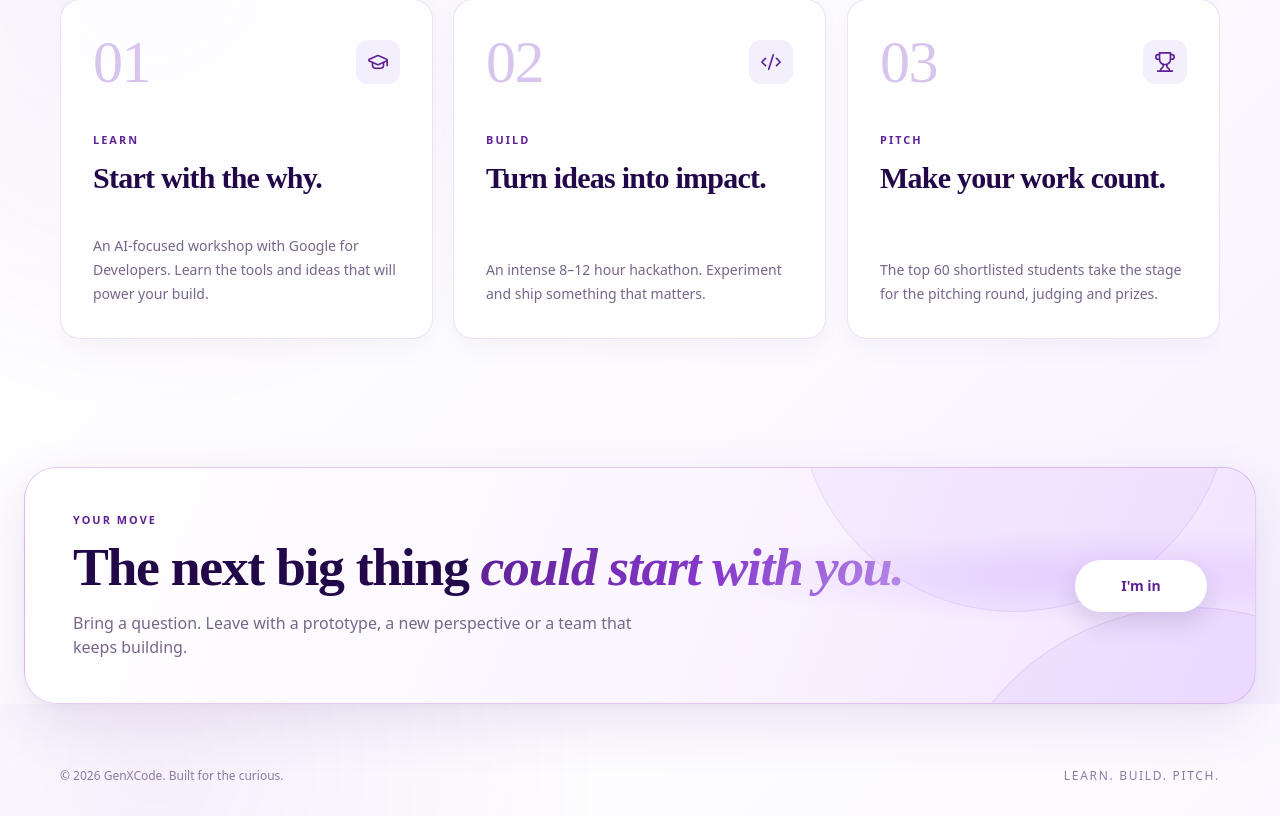
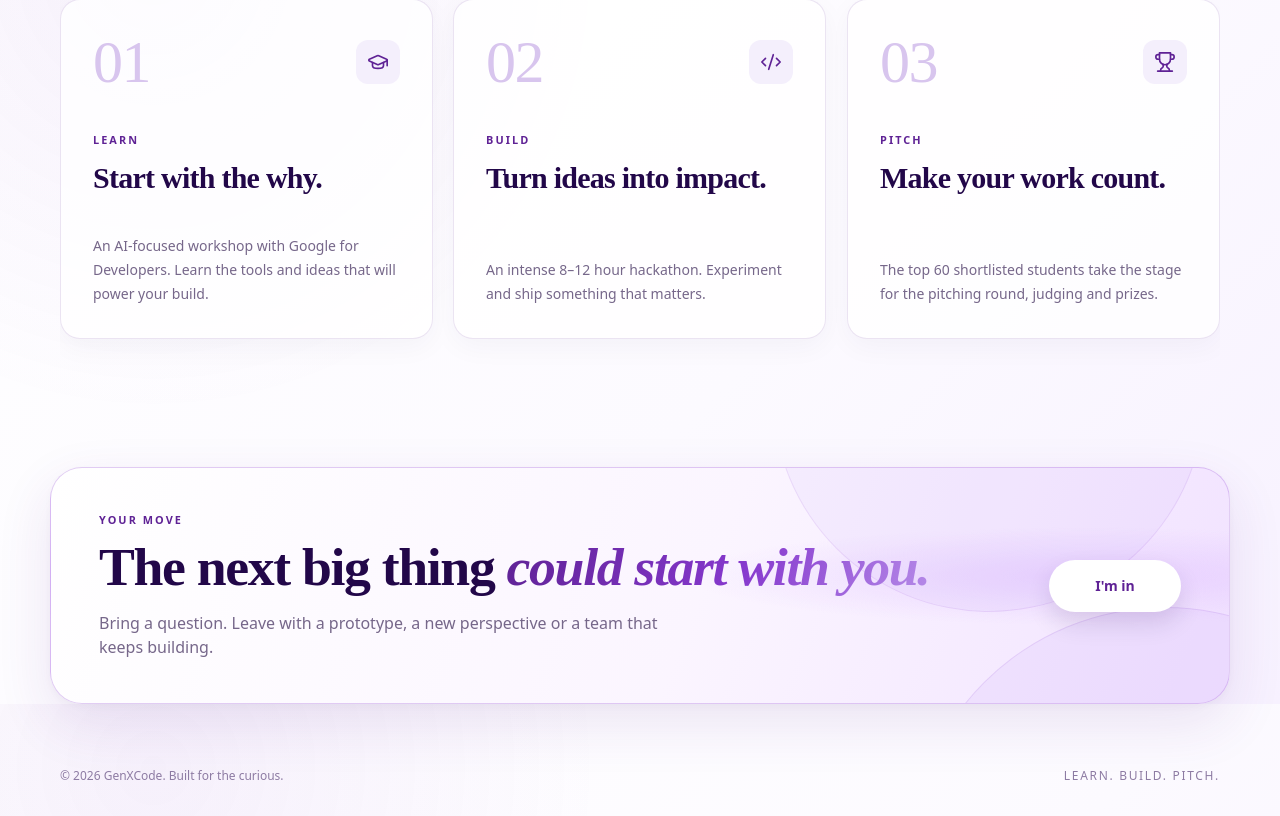
Before and after one commit to veds-2246/GXC-Hackathon, a Next.js app: page / in a window 1280 px wide. Shown: the part 1696-2512 px from the top of the page. Built offline with nearby package versions, Linux system fonts and the light colour scheme; a web font is replaced by a local one.

Commit message:
Reduce the width of the closing CTA section

```diff
--- a/app/globals.css
+++ b/app/globals.css
@@ -305,6 +305,12 @@
   box-shadow: 0 24px 75px rgba(34, 4, 75, 0.055);
   backdrop-filter: blur(22px);
   -webkit-backdrop-filter: blur(22px);
+}
+
+/* Keep the closing CTA balanced and narrower than the full content rail. */
+#about .cta-panel {
+  width: min(100%, 1180px);
+  margin-inline: auto;
 }
 
 .cta-panel {
```
